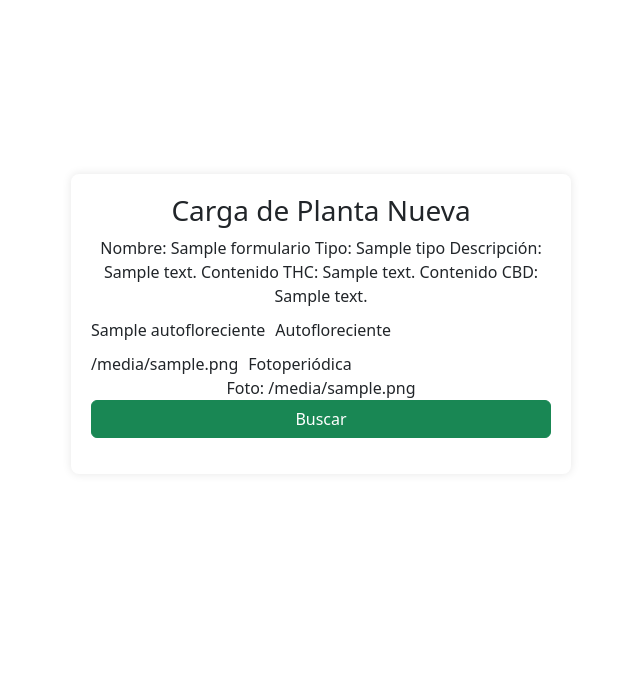
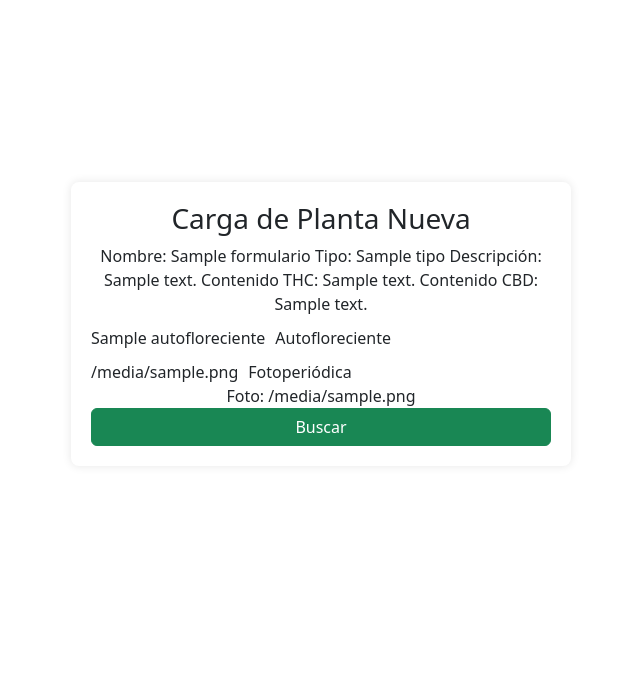
Before and after one commit to Albano-Bosquet/albano-coderhouse, a Django app: template inicio/templates/inicio/crear_planta.html in a window 1280 px wide. Shown: the part 162-840 px from the top of the page, without its empty margins (319-959 px from the left). Run offline with Django 5.2, Linux system fonts and the light colour scheme; the template is opened without the code that fills it: most values are stand-ins (such as "Sample title", 1, 10 or a date in 2020).

Commit message:
Se realizaron cambios esteticos, se agrego CSS 2

```diff
--- a/inicio/templates/inicio/crear_planta.html
+++ b/inicio/templates/inicio/crear_planta.html
@@ -27,7 +27,7 @@
     <div class="main-content">
         <div class="form-container">
             <h3>Carga de Planta Nueva</h3>
-            <div class="input-group mb-3">
+            <div >
             <form action="" method="POST" enctype="multipart/form-data">
                 {% csrf_token %}
 
```
